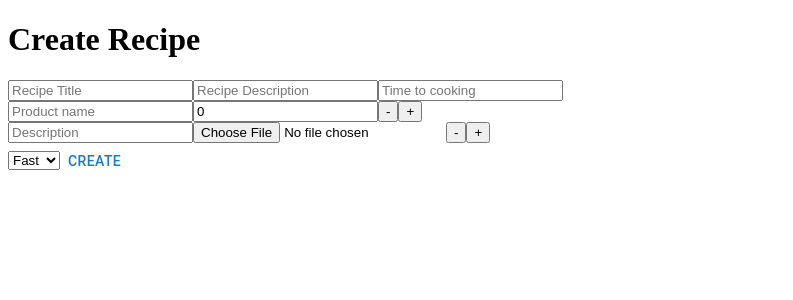
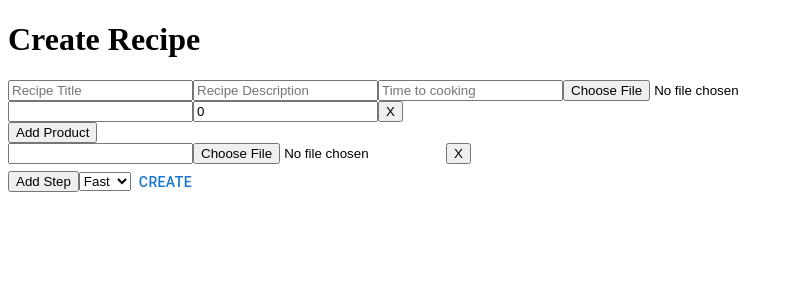
Before and after one commit to ivanovx/FMI-KitchenApp, a React (Create React App) app in the folder project/frontend/: page /recipes/create in a window 1280 px wide. Shown: the top 300 px of the page, without its empty margins (0-793 px from the left). Built offline with nearby package versions, Linux system fonts and the light colour scheme.

Commit message:
update form array

```diff
--- a/project/frontend/src/components/Recipes/Create/index.tsx
+++ b/project/frontend/src/components/Recipes/Create/index.tsx
@@ -3,68 +3,6 @@ import { useFormik, Formik, Form, Field, FieldArray } from "formik";
 import { TextField, Button, Select, MenuItem, InputLabel } from "@mui/material";
 
 /*
-
-
-*/
-
-export default function CreateRecipe() {
-    const initialValues = {
-        title: "",
-        description: "",
-        cookingTime: "",
-        difficulty: 1,
-        products: [
-            { name: "", amount: 0 }
-        ],
-        steps: [
-            { description: "", image: "" }
-        ],
-    };
-
-    const onSubmit = (values:any) => {
-        console.log(values);
-    };
-
-    return (
-        <div>
-            <h1>Create Recipe</h1>
-            <Formik initialValues={initialValues} onSubmit={onSubmit}>
-            {props => (
-                <Form>
-                    <Field type="text" name="title" placeholder="Recipe Title" />
-                    <Field type="text" name="description" placeholder="Recipe Description" />
-                    <Field type="number" name="timeToCooking" placeholder="Time to cooking" />
-                    <FieldArray
-                        name="products"
-                        render={arrayHelpers => (
-                            <div>
-                                {props.values.products && props.values.products.length > 0 ? (
-                                    props.values.products.map((product: any, index: number) => (
-                                        <div key={index}>
-                                            <Field type="text" name={`products.${index}.name`} placeholder="Product name" />
-                                            <Field type="number" name={`products.${index}.amount`} placeholder="Product amount" />
-                                            <button
-                                                type="button"
-                                                onClick={() => arrayHelpers.remove(index)}
-                                            >
-                                                -
-                                            </button>
-                                            <button
-                                                type="button"
-                                                onClick={() => arrayHelpers.insert(index, '')}
-                                            >
-                                                +
-                                            </button>
-                                        </div>
-                                    ))
-                                ) : (
-                                    <button type="button" onClick={() => arrayHelpers.push('')}>
-                                        Add a product
-                                    </button>
-                                )}
-                            </div>
-                        )}
-                    />
   <FieldArray
                         name="steps"
                         render={arrayHelpers => (
@@ -96,6 +34,74 @@ export default function CreateRecipe() {
                             </div>
                         )}
                     />
+
+*/
+
+export default function CreateRecipe() {
+    const initialValues = {
+        title: "",
+        result: "",
+        description: "",
+        cookingTime: "",
+        difficulty: 1,
+        products: [
+            { name: "", amount: 0 }
+        ],
+        steps: [
+            { description: "", result: "" }
+        ],
+    };
+
+    const onSubmit = (values: any) => {
+        console.log(values);
+    };
+
+    return (
+        <div>
+            <h1>Create Recipe</h1>
+            <Formik initialValues={initialValues} onSubmit={onSubmit}>
+                {props => (
+                    <Form>
+                        <Field type="text" name="title" placeholder="Recipe Title" />
+                        <Field type="text" name="description" placeholder="Recipe Description" />
+                        <Field type="number" name="cookingTime" placeholder="Time to cooking" />
+                        <Field type="file" name="result" placeholder="Result" />
+                        <FieldArray name="products">
+                            {({ push, remove }) => (
+                                <>
+                                    {props.values.products.length > 0 && props.values.products.map((product: any, index: number) => (
+                                        <div key={index}>
+                                            <Field type="text" name={`products.${index}.name`} />
+                                            <Field type="number" name={`products.${index}.amount`} />
+
+                                            <button type="button" onClick={() => remove(index)}>X</button>
+                                        </div>
+                                    ))}
+                                    <button type="button" onClick={() => push({ name: '', amount: '' })}>
+                                        Add Product
+                                    </button>
+                                </>
+                            )}
+                        </FieldArray>
+
+                        <FieldArray name="steps">
+                            {({ push, remove }) => (
+                                <>
+                                    {props.values.steps.length > 0 && props.values.steps.map((step: any, index: number) => (
+                                        <div key={index}>
+                                            <Field type="text" name={`steps.${index}.description`} />
+                                            <Field type="file" name={`steps.${index}.result`} />
+
+                                            <button type="button" onClick={() => remove(index)}>X</button>
+                                        </div>
+                                    ))}
+                                    <button type="button" onClick={() => push({ description: '', result: '' })}>
+                                        Add Step
+                                    </button>
+                                </>
+                            )}
+                        </FieldArray>
+
                         <Field as="select" name="difficulty">
                             <option value="1">Fast</option>
                             <option value="2">Easy</option>
```
Lines whose indentation alone changed are shown as unchanged.
